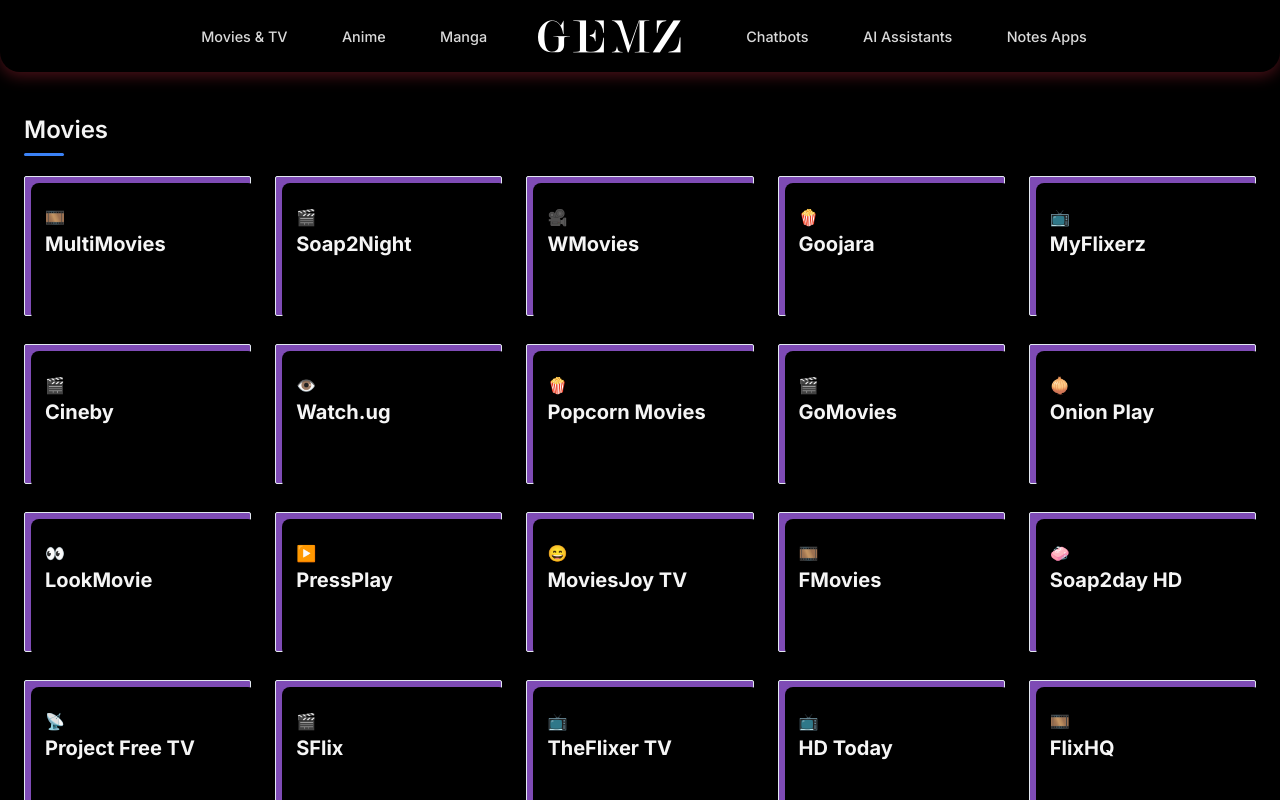
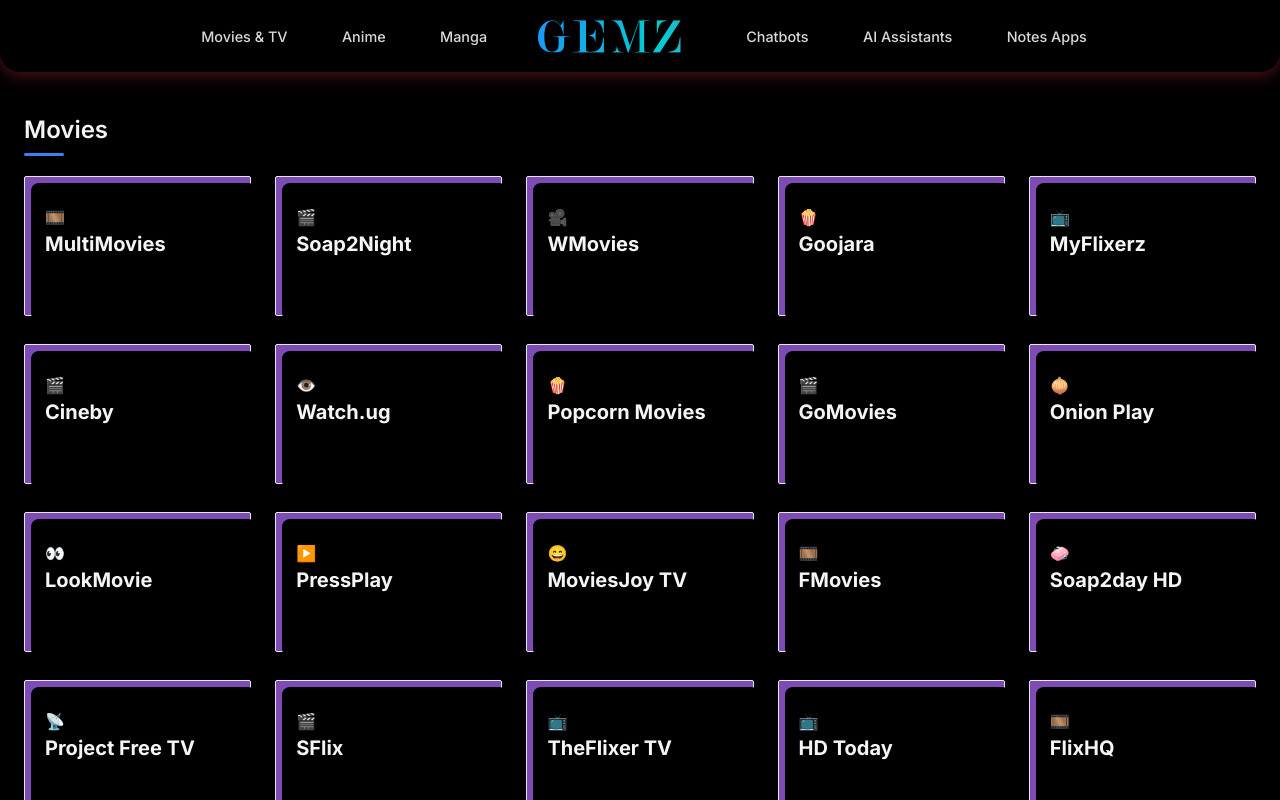
Before and after one commit to Skinpii/GEMZ, a React (Vite) app: page / in a window 1280 px wide. Built offline with nearby package versions, Linux system fonts and the light colour scheme.

Commit message:
Update navbar.css

```diff
--- a/src/components/navbar.css
+++ b/src/components/navbar.css
@@ -70,6 +70,14 @@
   opacity: 1;
   transform: scale(1) translateY(0);
   will-change: opacity, transform;
+  font-family: 'Volux', sans-serif;
+  background: linear-gradient(90deg, #8A2BE2, #1E90FF, #00CED1, #FF1493);
+  -webkit-background-clip: text;
+  background-clip: text;
+  -webkit-text-fill-color: transparent;
+  animation: gradientText 10s ease infinite;
+  background-size: 300% 300%;
+  transition: opacity 0.6s ease, transform 0.6s ease;
 }
 .gemz-text.hide {
   opacity: 0;
@@ -127,7 +135,7 @@
 
 .navbar-toggle-switch {
   position: absolute;
-  left: calc(50% - 20px); /* Move 20px left from center */
+  left: calc(50% - 50px); /* Move 20px left from center on desktop */
   transform: translateX(-50%);
   top: 100%;
   margin-top: 16px;
@@ -227,6 +235,12 @@
   100% { transform: translateY(0); }
 }
 
+@keyframes gradientText {
+  0% { background-position: 0% 50% }
+  50% { background-position: 100% 50% }
+  100% { background-position: 0% 50% }
+}
+
 @media (max-width: 600px) {
   .navbar {
     padding: 0.2rem 0.2rem;
@@ -259,10 +273,13 @@
   .navbar-toggle-switch {
     padding: 0.1rem;
     gap: 0.1rem;
-    left: calc(50% + 7px) !important; /* Move 3px right from center */
+    left: calc(50% + 7px) !important; /* Move 3px right from center on mobile */
   }
   .toggle-btn {
     font-size: 0.6rem;
     padding: 0.1rem 0.3rem;
   }
+  .gemz-text {
+    font-size: 2rem !important;
+  }
 }
```
